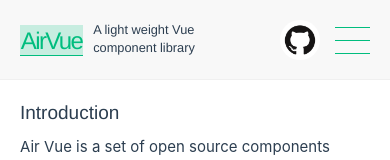
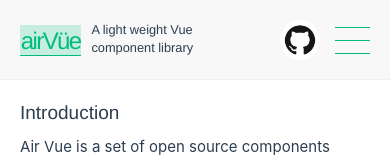
Before and after one commit to loyalty17/vue-air-vue, a Vue app: page / in a window 390 px wide. Shown: the top 160 px of the page. Built offline with nearby package versions, Linux system fonts and the light colour scheme; what @highlightjs/vue-plugin would draw is missing.

Commit message:
fix tablet touch

```diff
--- a/App.vue
+++ b/App.vue
@@ -14,7 +14,7 @@ let toggleList = () => {
 
 <template>
   <div class="header-wrapper">
-    <Header msg="AirVue" />
+    <Header msg="airVüe" />
     <span class="expand-nav" @click="toggleList">
       <div></div>
       <div></div>
--- a/src/components/SlideBar.vue
+++ b/src/components/SlideBar.vue
@@ -78,7 +78,10 @@ export default {
       value: 0,
     });
     let updateBall = (e) => {
-      let coordinateX = isMobile ? e.touches[0].pageX - 40 : e.offsetX;
+      const touchOffsetX = isMobile
+        ? e.targetTouches[0].pageX - e.target.getBoundingClientRect().left
+        : null;
+      let coordinateX = isMobile ? touchOffsetX : e.offsetX;
       if (
         mouseDown.value &&
         coordinateX >= 0 &&
```
